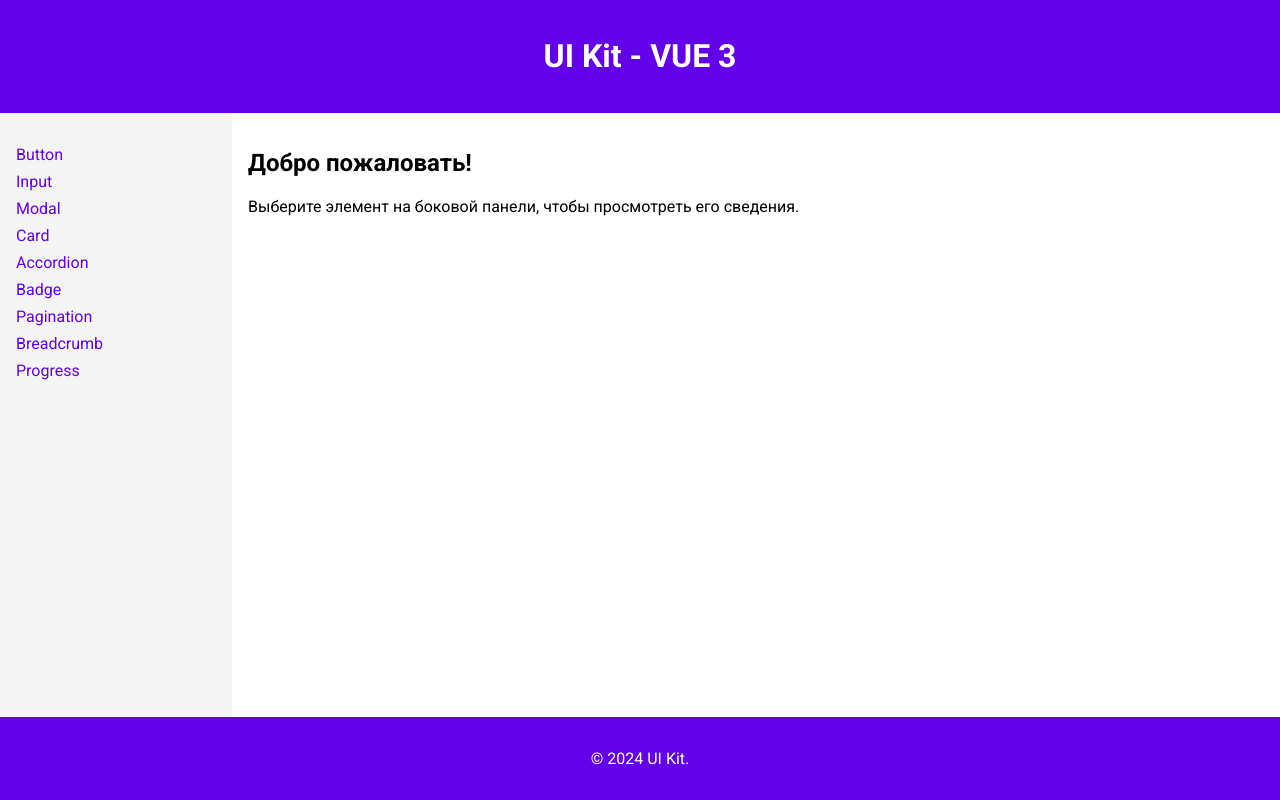
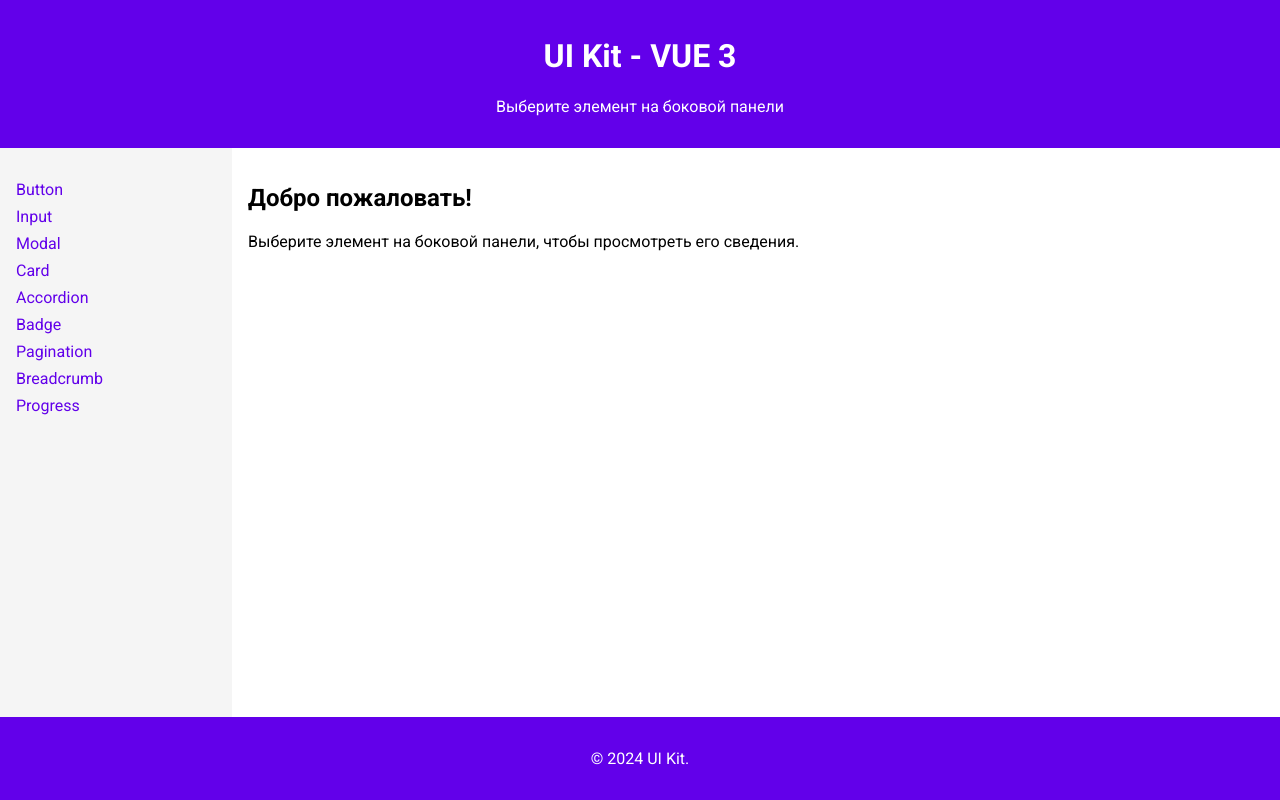
Before and after one commit to vwebio/vue3-uikit, a Vue app: page / in a window 1280 px wide. Built offline with nearby package versions, Linux system fonts and the light colour scheme.

Commit message:
update(components>header): обновил текст в Header

```diff
--- a/src/components/Header.vue
+++ b/src/components/Header.vue
@@ -1,6 +1,7 @@
 <template>
     <header class="header">
       <h1><a href="/vue3-uikit/" title="Home">UI Kit - VUE 3</a></h1>
+      <p>Выберите элемент на боковой панели</p>
     </header>
   </template>
 
```
